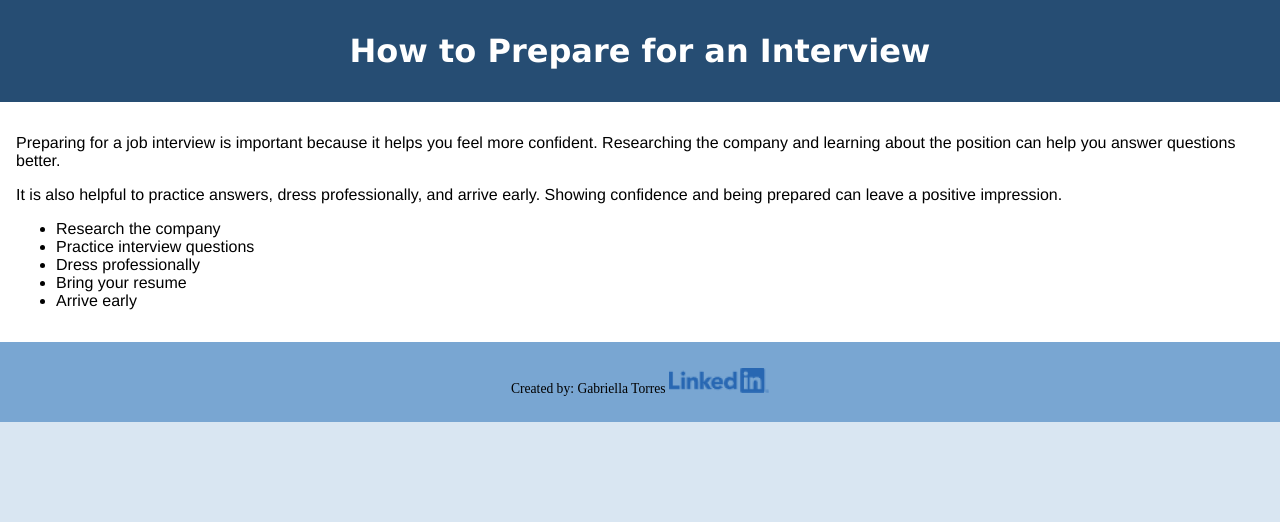
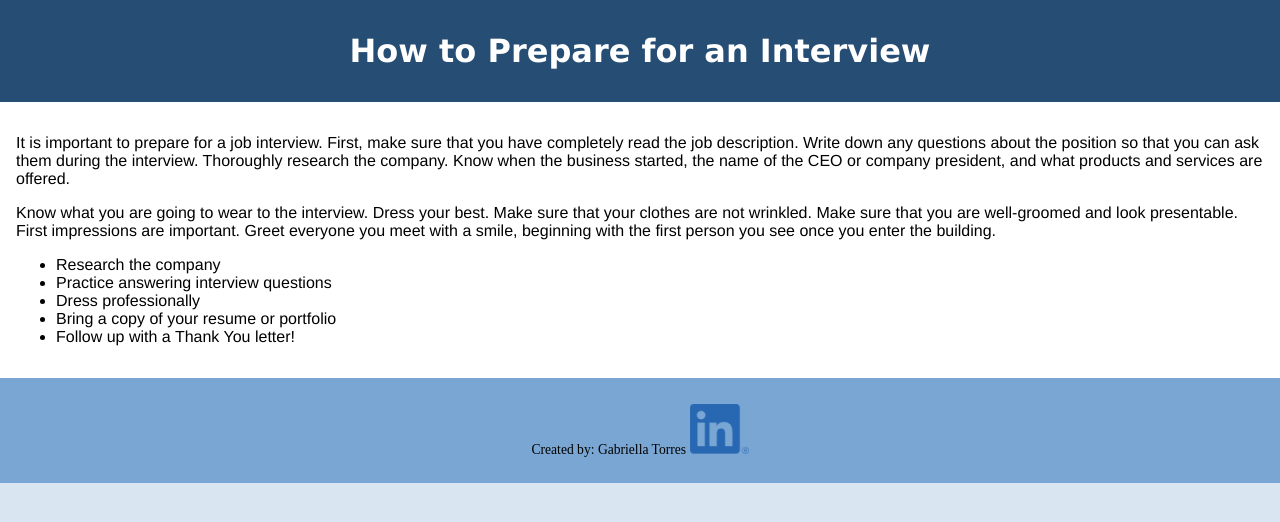
Before and after one commit to gonbyy/Chapter-11, a plain HTML site: page index.html in a window 1280 px wide. Drawn offline with Linux system fonts and the light colour scheme.

Commit message:
Revise job interview preparation tips in index.html

```diff
--- a/index.html
+++ b/index.html
@@ -16,18 +16,18 @@
 
 <main>
     <p>
-Preparing for a job interview is important because it helps you feel more confident. Researching the company and learning about the position can help you answer questions better.
+It is important to prepare for a job interview. First, make sure that you have completely read the job description. Write down any questions about the position so that you can ask them during the interview. Thoroughly research the company. Know when the business started, the name of the CEO or company president, and what products and services are offered.
 </p>
 
 <p>
-It is also helpful to practice answers, dress professionally, and arrive early. Showing confidence and being prepared can leave a positive impression.
+Know what you are going to wear to the interview. Dress your best. Make sure that your clothes are not wrinkled. Make sure that you are well-groomed and look presentable. First impressions are important. Greet everyone you meet with a smile, beginning with the first person you see once you enter the building.
 </p>
   <ul>
 <li>Research the company</li>
-<li>Practice interview questions</li>
+<li>Practice answering interview questions</li>
 <li>Dress professionally</li>
-<li>Bring your resume</li>
-<li>Arrive early</li>
+<li>Bring a copy of your resume or portfolio</li>
+<li>Follow up with a Thank You letter!</li>
 </ul>
 </main>
 
@@ -35,7 +35,7 @@ It is also helpful to practice answers, dress professionally, and arrive early.
   Created by: Gabriella Torres
 
 <a href="https://www.linkedin.com" target="_blank">
-<img src="linkedin-logo1.png" alt="LinkedIn">
+<img src="linkedin-logo2.png" alt="LinkedIn">
 </a>
 </footer>
 
```
